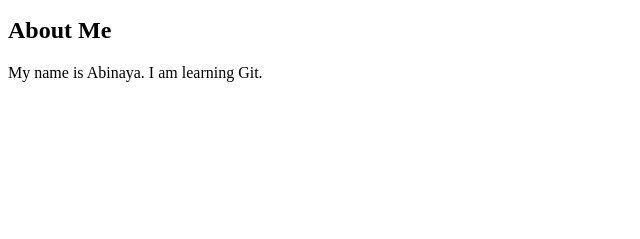
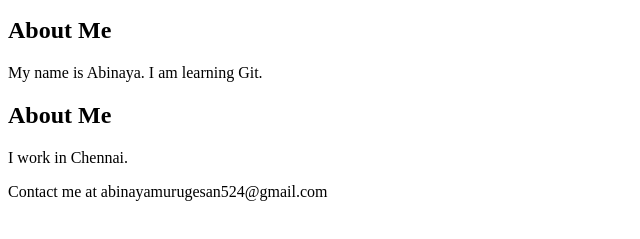
Before and after one commit to abinaya-murugesan28/Git-Assignment-Module-02, a plain HTML site: page index.html in a window 1280 px wide. Shown: the part 101-340 px from the top of the page, without its empty margins (0-640 px from the left). Drawn offline with Linux system fonts and the light colour scheme.

Commit message:
Add contact footer

```diff
--- a/index.html
+++ b/index.html
@@ -13,6 +13,11 @@
         <h2>About Me</h2>
         <p>My name is Abinaya. I am learning Git.</p>
     </section>
+<section>
+    <h2>About Me</h2>
+    <p>I work in Chennai.</p>
+<footer>Contact me at abinayamurugesan524@gmail.com</footer>
+</section>
 
 </body>
 </html>
```
